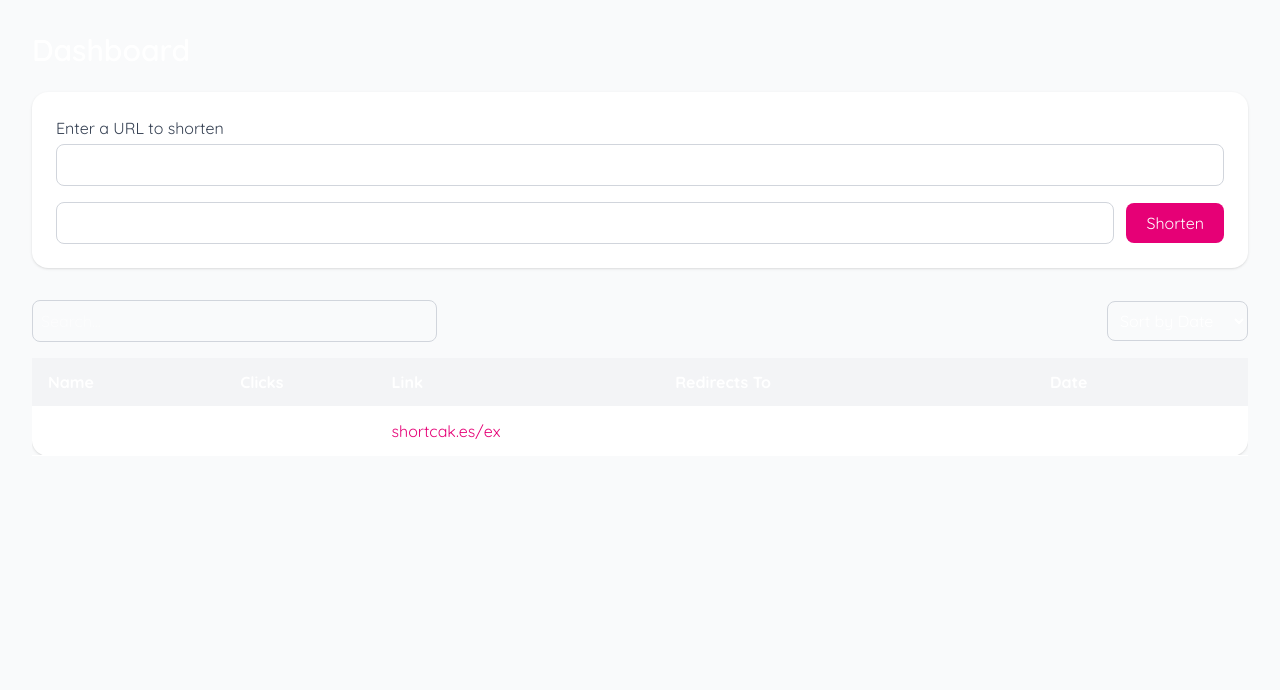
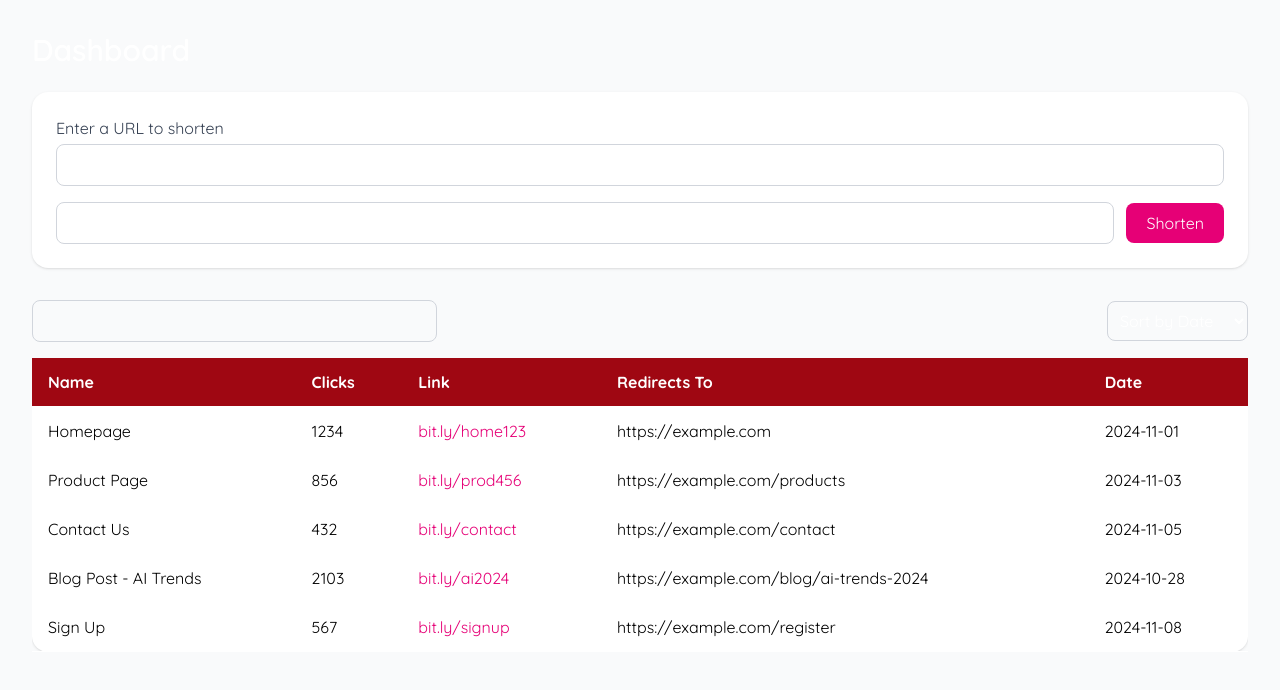
Before and after one commit to coskyler/shortcak.es, a React (Vite) app in the folder frontend/: page /dashboard in a window 1280 px wide. Shown: the top 690 px of the page. Built offline with nearby package versions, Linux system fonts and the light colour scheme.

Commit message:
cleaned up a little the dashboard

```diff
--- a/frontend/src/pages/Dashboard.tsx
+++ b/frontend/src/pages/Dashboard.tsx
@@ -1,4 +1,5 @@
 import React, { useState } from "react";
+import { Input } from "@mui/material";
 
 type SortKey = "date" | "name";
 
@@ -15,45 +16,60 @@ export default function Dashboard() {
   const [alias, setAlias] = useState<string>("");
   const [search, setSearch] = useState<string>("");
   const [sortBy, setSortBy] = useState<SortKey>("date");
-  const [links, setLinks] = useState<LinkRow[]>([
-    { name: "Example", clicks: 12, short: "shortcak.es/ex", target: "https://example.com", date: "2025-11-10" },
-  ]);
 
-  const handleShorten = (e: React.FormEvent<HTMLFormElement>) => {
-    e.preventDefault();
-    if (!url) return;
-    const newLink: LinkRow = {
-      name: alias || `Link ${links.length + 1}`,
-      clicks: 0,
-      short: `shortcak.es/${alias || Math.random().toString(36).slice(2, 6)}`,
-      target: url,
-      date: new Date().toISOString().split("T")[0],
-    };
-    setLinks((prev) => [newLink, ...prev]);
-    setUrl("");
-    setAlias("");
-  };
-
-  const filteredLinks = [...links]
-    .filter((l) => l.name.toLowerCase().includes(search.toLowerCase()))
-    .sort((a, b) =>
-      sortBy === "date"
-        ? new Date(b.date).getTime() - new Date(a.date).getTime()
-        : a.name.localeCompare(b.name)
-    );
+  const links = [
+    {
+      name: "Homepage",
+      clicks: 1234,
+      short: "bit.ly/home123",
+      target: "https://example.com",
+      date: "2024-11-01",
+    },
+    {
+      name: "Product Page",
+      clicks: 856,
+      short: "bit.ly/prod456",
+      target: "https://example.com/products",
+      date: "2024-11-03",
+    },
+    {
+      name: "Contact Us",
+      clicks: 432,
+      short: "bit.ly/contact",
+      target: "https://example.com/contact",
+      date: "2024-11-05",
+    },
+    {
+      name: "Blog Post - AI Trends",
+      clicks: 2103,
+      short: "bit.ly/ai2024",
+      target: "https://example.com/blog/ai-trends-2024",
+      date: "2024-10-28",
+    },
+    {
+      name: "Sign Up",
+      clicks: 567,
+      short: "bit.ly/signup",
+      target: "https://example.com/register",
+      date: "2024-11-08",
+    },
+  ];
 
   return (
     <div className="min-h-screen bg-gray-50 p-8">
       <h1 className="text-3xl font-semibold mb-6">Dashboard</h1>
 
-      <form onSubmit={handleShorten} className="bg-white p-6 rounded-2xl shadow mb-8 space-y-4">
+      <form className="bg-white p-6 rounded-2xl shadow mb-8 space-y-4">
         <div>
-          <label className="block text-gray-700 font-medium mb-1">Enter a URL to shorten</label>
+          <label className="block text-gray-700 font-medium mb-1">
+            Enter a URL to shorten
+          </label>
           <input
             type="url"
             value={url}
-            onChange={(e: React.ChangeEvent<HTMLInputElement>) => setUrl(e.target.value)}
-            placeholder="https://example.com"
+            onChange={(e: React.ChangeEvent<HTMLInputElement>) =>
+              setUrl(e.target.value)
+            }
             className="w-full border border-gray-300 rounded-lg p-2"
             required
           />
@@ -62,11 +78,15 @@ export default function Dashboard() {
           <input
             type="text"
             value={alias}
-            onChange={(e: React.ChangeEvent<HTMLInputElement>) => setAlias(e.target.value)}
-            placeholder="Enter Alias (optional)"
+            onChange={(e: React.ChangeEvent<HTMLInputElement>) =>
+              setAlias(e.target.value)
+            }
             className="flex-1 border border-gray-300 rounded-lg p-2"
           />
-          <button type="submit" className="bg-pink-600 text-white px-5 py-2 rounded-lg hover:bg-pink-700 transition">
+          <button
+            type="submit"
+            className="bg-pink-600 text-white px-5 py-2 rounded-lg hover:bg-pink-700 transition"
+          >
             Shorten
           </button>
         </div>
@@ -75,14 +95,17 @@ export default function Dashboard() {
       <div className="flex justify-between items-center mb-4">
         <input
           type="text"
-          placeholder="Search..."
           value={search}
-          onChange={(e: React.ChangeEvent<HTMLInputElement>) => setSearch(e.target.value)}
+          onChange={(e: React.ChangeEvent<HTMLInputElement>) =>
+            setSearch(e.target.value)
+          }
           className="border border-gray-300 rounded-lg p-2 w-1/3"
         />
         <select
           value={sortBy}
-          onChange={(e: React.ChangeEvent<HTMLSelectElement>) => setSortBy(e.target.value as SortKey)}
+          onChange={(e: React.ChangeEvent<HTMLSelectElement>) =>
+            setSortBy(e.target.value as SortKey)
+          }
           className="border border-gray-300 rounded-lg p-2"
         >
           <option value="date">Sort by Date</option>
@@ -92,7 +115,7 @@ export default function Dashboard() {
 
       <div className="overflow-x-auto">
         <table className="min-w-full bg-white rounded-2xl shadow">
-          <thead className="bg-gray-100 border-b">
+          <thead className="bg-red-800 border-b">
             <tr>
               <th className="text-left py-3 px-4">Name</th>
               <th className="text-left py-3 px-4">Clicks</th>
@@ -102,13 +125,15 @@ export default function Dashboard() {
             </tr>
           </thead>
           <tbody>
-            {filteredLinks.map((link, idx) => (
+            {links.map((link, idx) => (
               <tr key={idx} className="border-b hover:bg-gray-50">
-                <td className="py-3 px-4">{link.name}</td>
-                <td className="py-3 px-4">{link.clicks}</td>
-                <td className="py-3 px-4 text-pink-600 cursor-pointer">{link.short}</td>
-                <td className="py-3 px-4">{link.target}</td>
-                <td className="py-3 px-4">{link.date}</td>
+                <td className="py-3 px-4 text-black">{link.name}</td>
+                <td className="py-3 px-4 text-black">{link.clicks}</td>
+                <td className="py-3 px-4 text-pink-600 cursor-pointer">
+                  {link.short}
+                </td>
+                <td className="py-3 px-4 text-black">{link.target}</td>
+                <td className="py-3 px-4 text-black">{link.date}</td>
               </tr>
             ))}
           </tbody>
```
